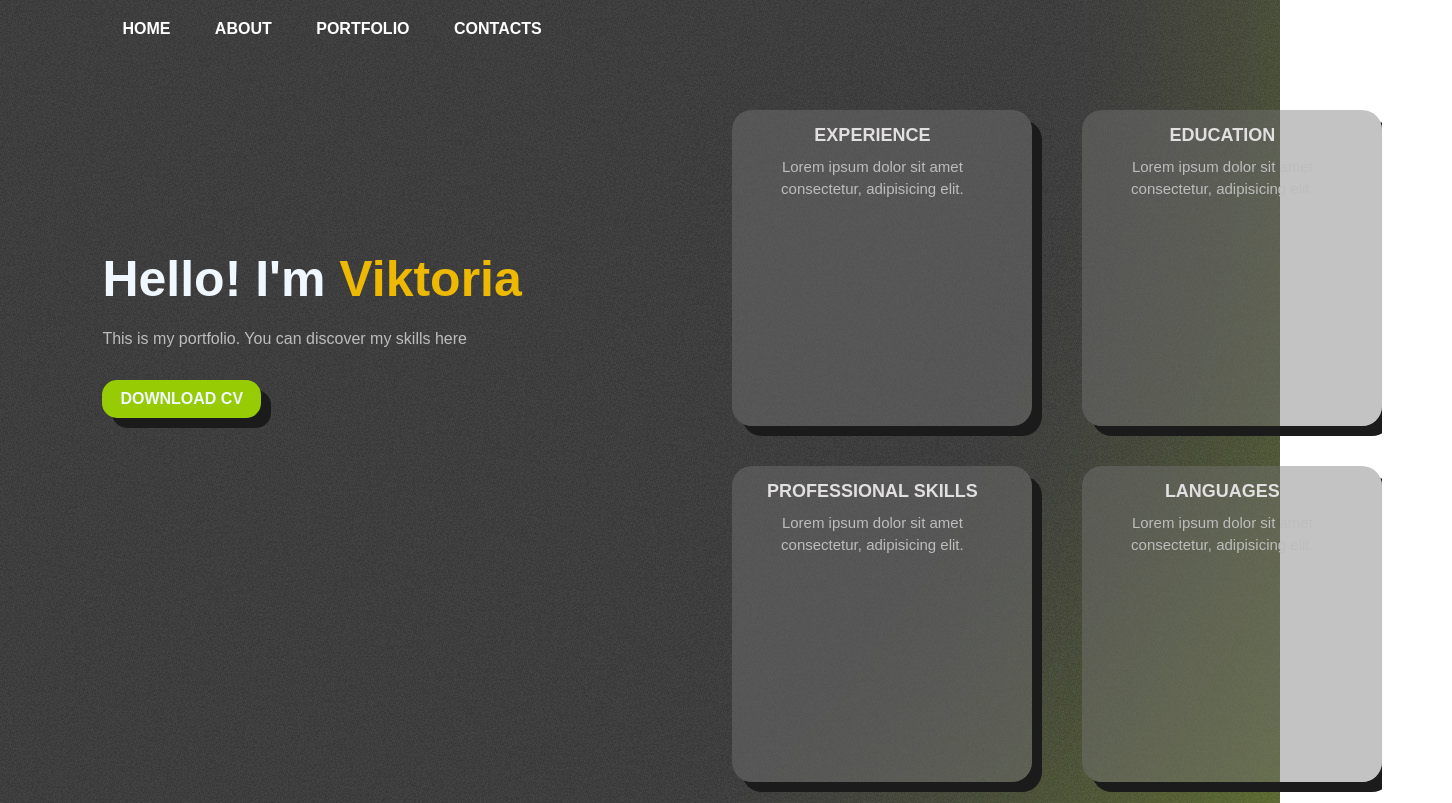
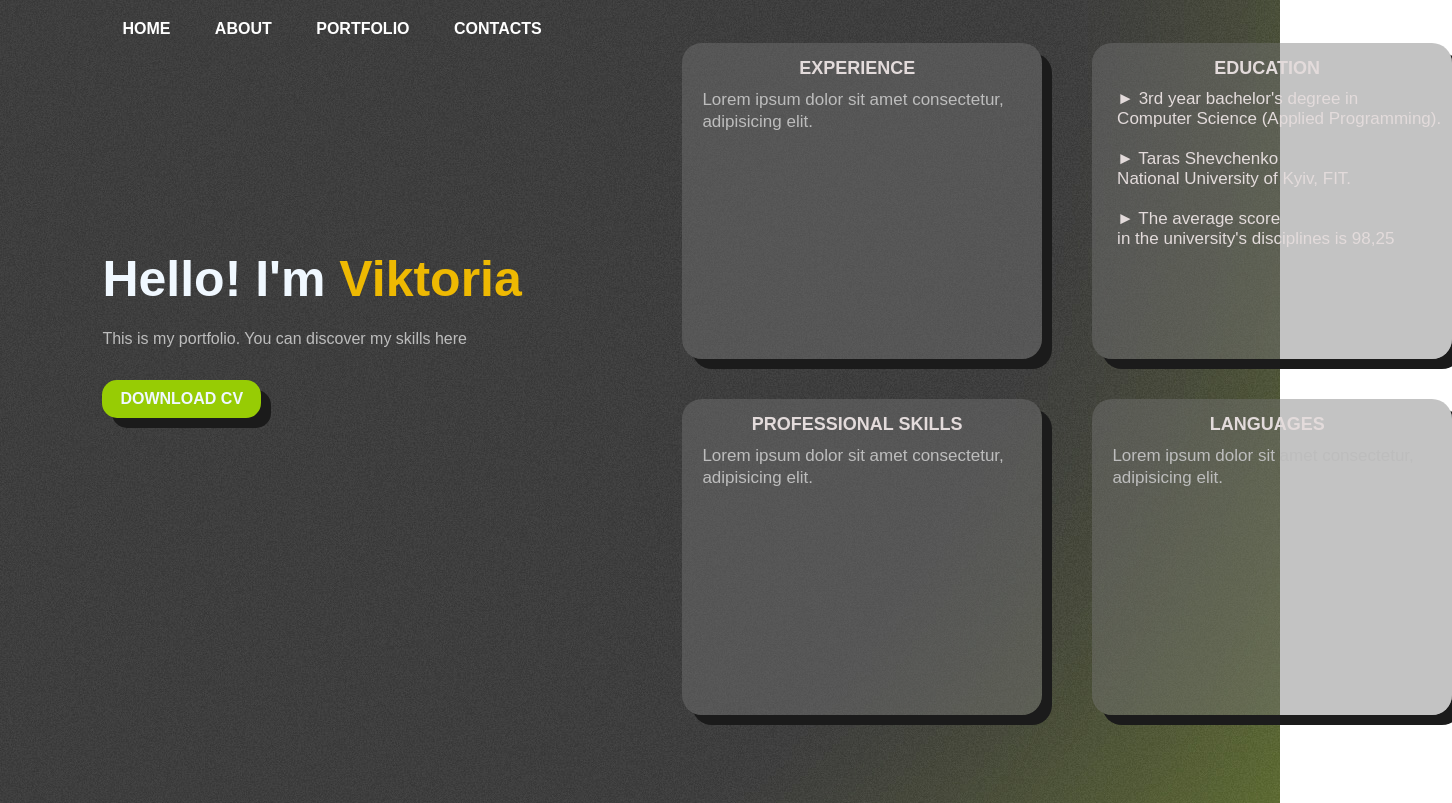
Before and after one commit to VictoriaShevliuk/Portfolio, a plain HTML site: page index.html in a window 1280 px wide. Shown: the top 803 px of the page, 1452 px wide, since content can reach past the window. Drawn offline with Linux system fonts and the light colour scheme.

Commit message:
text and box formatting

```diff
--- a/index.html
+++ b/index.html
@@ -53,7 +53,16 @@
 
                         <div class="content">
                             <h3>EDUCATION</h3>
-                            <p>Lorem ipsum dolor sit amet consectetur, adipisicing elit.</p>
+                            <pre>
+ ► 3rd year bachelor's degree in
+ Computer Science (Applied Programming).
+
+ ► Taras Shevchenko
+ National University of Kyiv, FIT.
+
+ ► The average score
+ in the university's disciplines is 98,25
+                                </pre>
 
                         </div>
                     </div>
--- a/styles.css
+++ b/styles.css
@@ -93,9 +93,9 @@ span{
 
 
   .mainContainer  {
-    width: 120%;
-    margin-left: 22%;
-    margin-top: -160px;
+    width: 132%;
+    margin-left: 12%;
+    margin-top: -227px;
     margin-bottom: 240px;
     height: auto;
     justify-content: space-between;
@@ -106,7 +106,7 @@ span{
   }
 
   .box{
-    width: 300px;
+    width: 360px;
     height: 316px;
     background:  #7675756f;
     color: #e1dfdf;
@@ -121,17 +121,20 @@ span{
 
   .content{
     width: 86%;
-    text-align: center;
+    font-size: 17px;
     height: 80%;
-    margin: 11px;
+    margin: 20px;
     margin-top: 15px;
     text-decoration: none;
-    color: #e1dfdf;
+    color: #e3dbdb;
+    text-align: left;
+
 
   }
 
   .content h3{
     margin: 10px;
     font-size: 18px;
+    text-align: center;
 
   }
```
